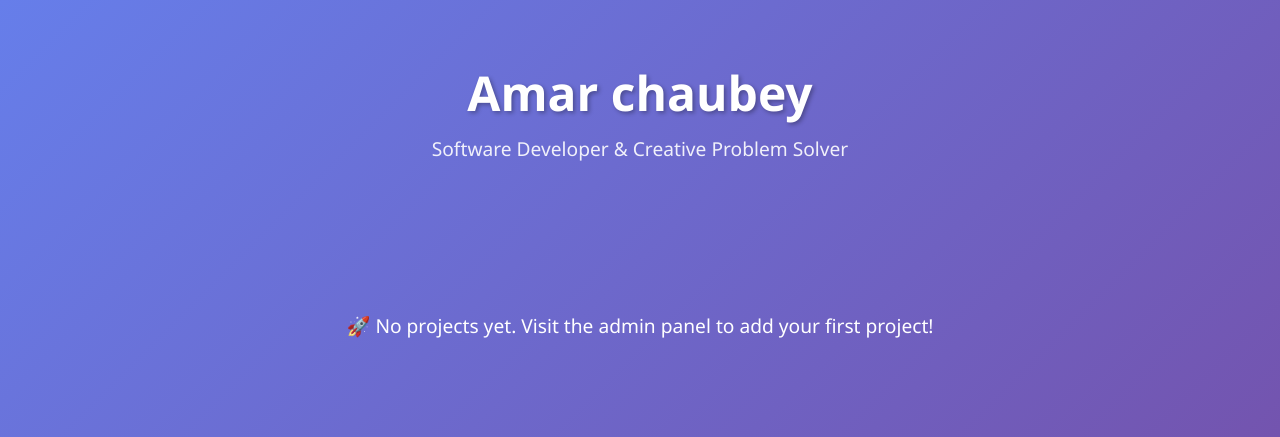
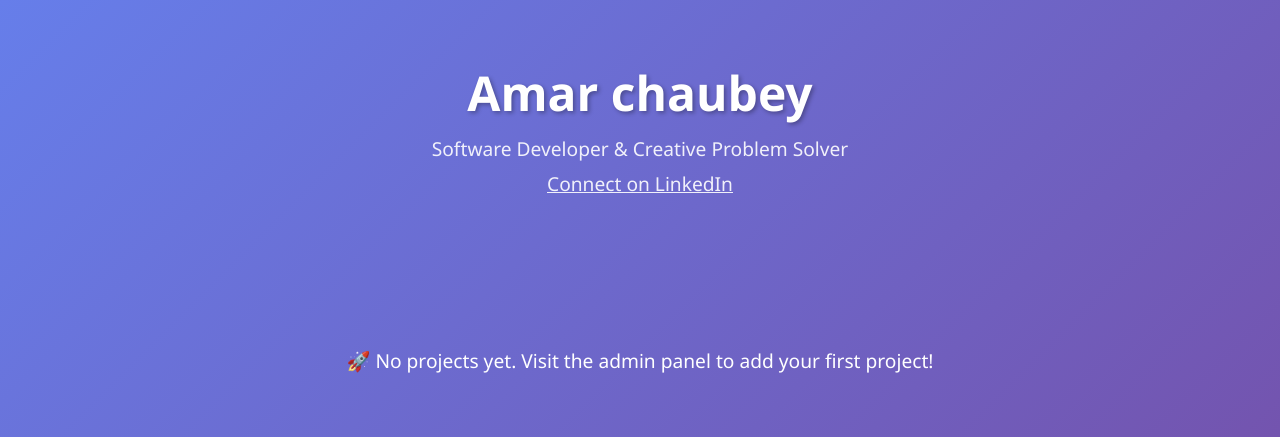
Before and after one commit to amarchaubey5613/Portfolio, a Django app: page / in a window 1280 px wide. Shown: the top 437 px of the page. Run offline with Django 5.2, Linux system fonts and the light colour scheme; data that the repository does not hold is empty.

Commit message:
Add LinkedIn link and PythonAnywhere deploy instructions + workflow

```diff
--- a/showcase/templates/portfolio.html
+++ b/showcase/templates/portfolio.html
@@ -159,6 +159,7 @@
         <header>
             <h1>Amar chaubey</h1>
             <p>Software Developer & Creative Problem Solver</p>
+            <p style="margin-top:8px;"><a href="https://www.linkedin.com/in/amar-chaubey-580375288?utm_source=share&utm_campaign=share_via&utm_content=profile&utm_medium=android_app" target="_blank" style="color: white; text-decoration: underline;">Connect on LinkedIn</a></p>
         </header>
 
         {% if projects %}
```
Also changed, not shown: .github/workflows/deploy-pythonanywhere.yml (added), README.md.
